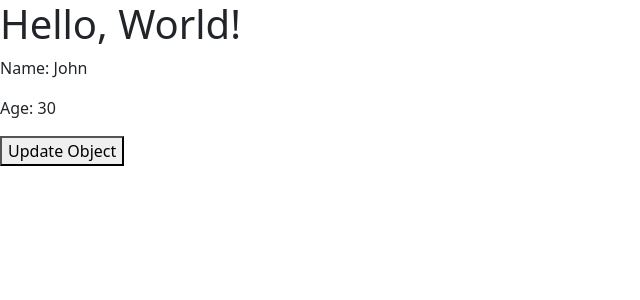
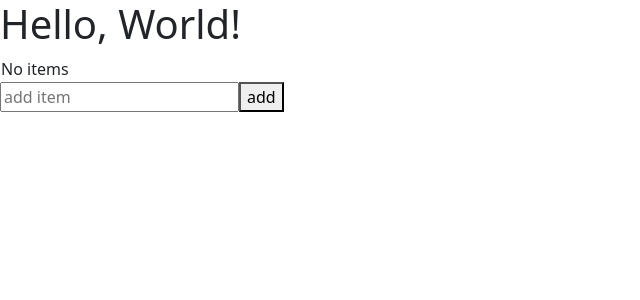
Before and after one commit to masum0191/react-practice-, a React (Vite) app: page / in a window 1280 px wide. Shown: the top 300 px of the page, without its empty margins (0-640 px from the left). Built offline with nearby package versions, Linux system fonts and the light colour scheme.

Commit message:
todo list

```diff
--- a/src/App.jsx
+++ b/src/App.jsx
@@ -2,21 +2,44 @@
 import React, { useState } from 'react';
 
 const App = () => {
-  const [myObject, setMyObject] = useState({ name: "John", age: 30 });
-  const updateObject = () => {
-    setMyObject((prevObject) => ({
-      ...prevObject,
-      name: 'Mary',
-      age: 25
-    }));
-  };
+ const [list,setlist]=useState([]);
+ const [item,setitem]=useState("");
+ const AddToList= ()=>{
+    list.push(item)
+    setlist([...list])
+ }
+ const removeItem=(index)=>{
+  list.splice(index,1)
+  setlist([...list])
+
+ }
 
   return (
     <div>
       <h1>Hello, World!</h1>
-      <p>Name: {myObject.name}</p>
-      <p>Age: {myObject.age}</p>
-      <button onClick={updateObject}>Update Object</button>
+      <table>
+        <tbody>
+          {
+            list.length!==0?(
+              list.map((item,index)=>{
+                return(
+                  <tr key={index}>
+                    <td>
+                      {item}
+                      <button onClick={()=>removeItem(index)} style={{marginLeft:"10px"}}>remove</button>
+                    </td>
+                  </tr>
+                )
+              })
+            ):(
+              <tr><td>No items</td></tr>
+            )
+          }
+        </tbody>
+      </table>
+
+      <input type="text" onChange={(e)=>setitem(e.target.value)} placeholder='add item'/>
+      <button onClick={AddToList}>add</button>
     </div>
   );
 };
```
